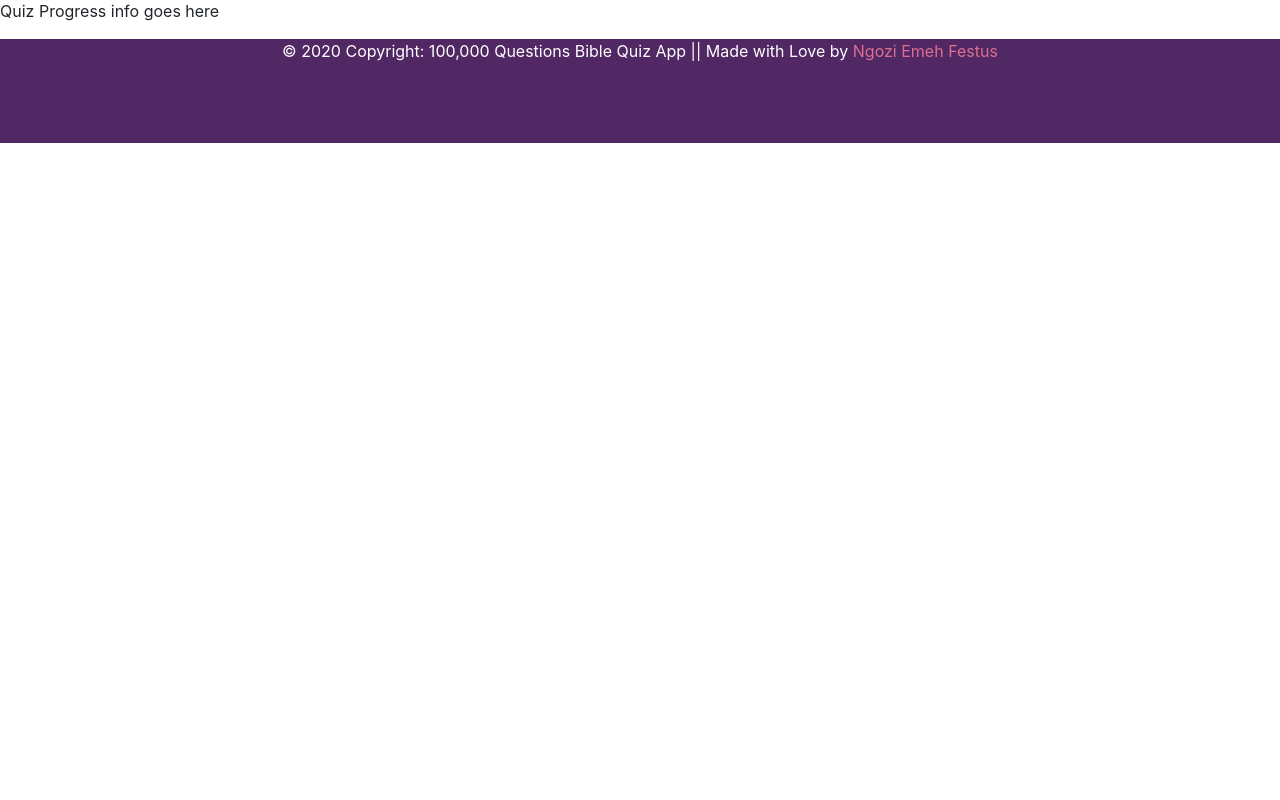
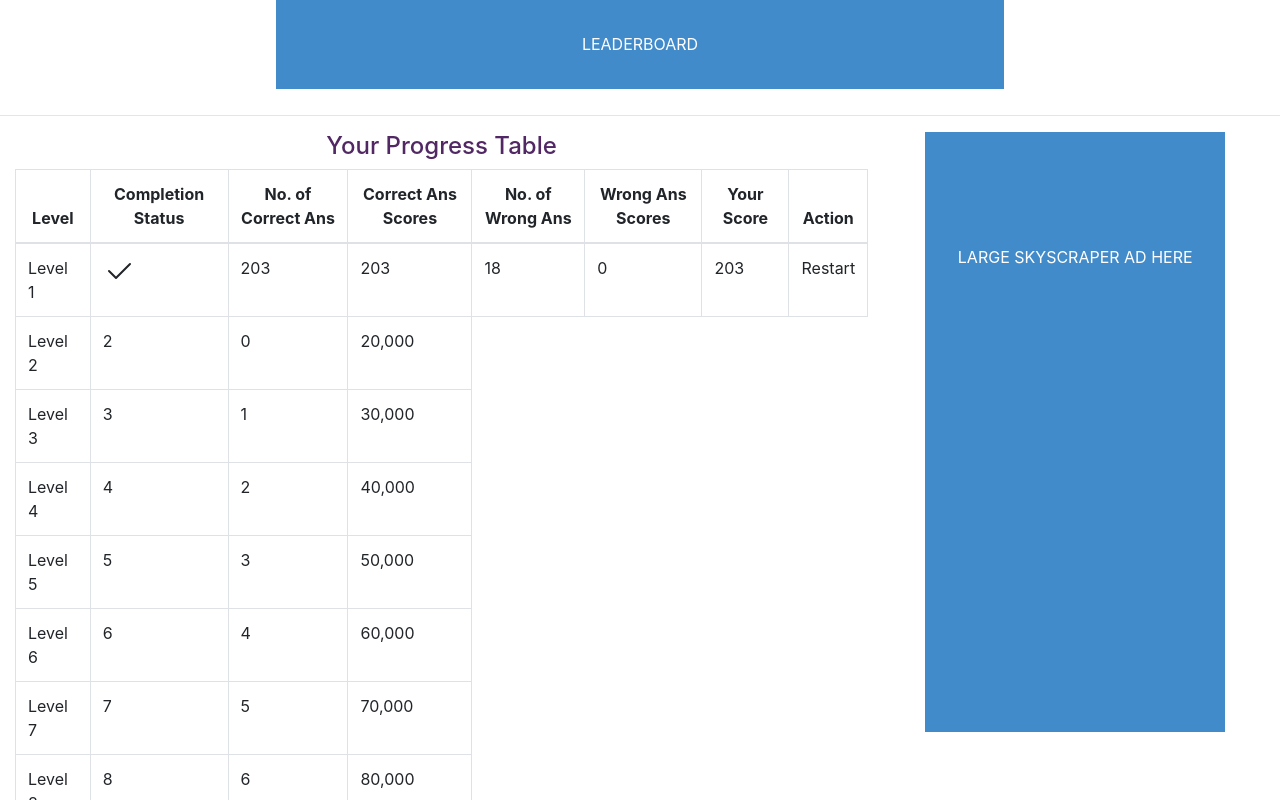
Before and after one commit to NgoziEmeh/Bible-quiz-web-app-frontend, an Angular app: page /progress in a window 1280 px wide. Shown: the part 320-1120 px from the top of the page. Before the commit the page ends 800 px from the top, so only its background shows below. Built offline with nearby package versions, Linux system fonts and the light colour scheme.

Commit message:
progress page

```diff
--- a/src/app/guideline/guideline.component.html
+++ b/src/app/guideline/guideline.component.html
@@ -36,8 +36,8 @@
 
     <div class="guideline-para container-fluid">
         <p>Our Bible quiz game is based on 10 difficulty levels.The higher you go, the more deeper it gets. Higher levels require more attention to detail. Though it may be seen as deep for some people, they only intend to teach and make you pay attention to those Bible verses that are not publicly popular.</p>
-        <p>You are required to start from easy to less difficult to difficult to highly difficult levels. i.e: Level 1 before Level 2, etc.</p>
-        <p>Since level of difficulties are diffrent, scores are allocated based on the level you are currently playing. Scores can be gained for correct answers and lost for incorrect answers.</p>
+        <p>You are required to start from easy to less difficult to difficult to highly difficult levels. i.e: Level 1 before Level 2, etc. Once you answer 10% of Bible questions for your current level, you will qualify for promotion to the next level.</p>
+        <p>Since level of difficulties are diffrent, scores are allocated based on the level you are currently playing. Scores can be gained for correct answers and lost for incorrect answers.As higher level means higher deduction of scores for wrong answers, you can decide to stay and finish questions in your current level.</p>
     </div>
 
     <div class="table-area">
--- a/src/app/header/header.component.html
+++ b/src/app/header/header.component.html
@@ -21,7 +21,7 @@
 
         <ul class="navbar-nav ml-auto">
             <li class="nav-item">
-              <a class="nav-link active" href="#">Guidelines</a>
+              <a class="nav-link active" href="/guideline">Guidelines</a>
             </li>
             <li class="nav-item">
               <a class="nav-link" href="#">Contact</a>
--- a/src/app/progress/progress.component.css
+++ b/src/app/progress/progress.component.css
@@ -0,0 +1,207 @@
+/* Views of upper leaderboard adverts */
+/* Mobile phones */
+@media screen and (max-width: 486px){
+    .up-ad-holder{
+        height: 50px;
+        width: 100%;
+        text-align: center;
+    }
+    .leaderboard-holder{
+        display: none;
+    }
+    .mobilead-holder{
+        display: block;
+        display: flex;
+        justify-content: center;
+    }
+
+    .mediumleaderboard-holder{
+        display: none;
+    }
+}
+
+/* Tablet leaderboard advert views */
+@media screen and (min-width: 487px) and (max-width: 760px){
+    .up-ad-holder{
+        height: 50px;
+        width: 100%;
+        text-align: center;
+    }
+    .leaderboard-holder{
+        display: none;
+    }
+    .mobilead-holder{
+        display: none;
+    }
+
+    .mediumleaderboard-holder{
+        display: block;
+        display: flex;
+        justify-content: center;
+    }
+}
+/* Upper leaderboard advert on laptops and large screens */
+
+@media screen and (min-width: 761px){
+    .up-ad-holder{
+        height: 100px;
+        width: 100%;
+
+    }
+    .leaderboard-holder{
+        display: block;
+        display: flex;
+        justify-content: center;
+    }
+    .mobilead-holder{
+        display: none;
+    }
+
+    .mediumleaderboard-holder{
+        display: none;
+    }
+}
+
+/* Your Progress Table */
+/* Score allocation table area */
+.table-area{
+    width: 100%;
+    height: 1000px;
+    display: flex;
+    flex-direction: row;
+}
+
+.allocation-area{
+    width: 66%;
+    height: 100%;
+
+}
+.allocation-title{
+    color: #512764;
+    text-align: center;
+}
+.allocation-ad{
+    width: 33%;
+    height: 100%;
+
+}
+
+thead{
+    text-align: center;
+}
+
+/* Allocation area advert views */
+
+/* Mobile phones */
+@media screen and (max-width: 480px){
+    .table-area{
+        width: 100%;
+        height: 1350px;
+        display: flex;
+        flex-direction: column;
+    }
+
+    .allocation-area{
+        width: 100%;
+        height: 66%;
+
+    }
+    .allocation-ad{
+        width: 100%;
+        height: 33%;
+
+    }
+
+    .allo-squaread{
+        display: block;
+        display: flex;
+        justify-content: center;
+    }
+
+    .allo-skyscraper{
+        display: none;
+    }
+
+    .allo-largeskycraper{
+        display: none;
+
+    }
+}
+
+
+
+/* Tablet view */
+@media screen and (min-width: 481px) and (max-width: 900px){
+    .table-area{
+        width: 100%;
+        height: 1000px;
+        display: flex;
+        flex-direction: row;
+    }
+
+    .allocation-area{
+        width: 69%;
+        height: 100%;
+
+    }
+    .allocation-ad{
+        width: 30%;
+        height: 100%;
+
+    }
+
+    .allo-squaread{
+        display: none;
+
+    }
+
+    .allo-skyscraper{
+        display: block;
+        display: flex;
+        justify-content: center;
+    }
+
+    .allo-largeskycraper{
+        display: none;
+
+    }
+}
+
+
+/* Laptop and large screen allocation advert view */
+@media screen and (min-width: 901px){
+    .table-area{
+        width: 100%;
+        height: 1000px;
+        display: flex;
+        flex-direction: row;
+    }
+
+    .allocation-area{
+        width: 69%;
+        height: 100%;
+
+    }
+    .allocation-ad{
+        width: 30%;
+        height: 100%;
+
+    }
+
+    .allo-squaread{
+        display: none;
+
+    }
+
+    .allo-skyscraper{
+        display: none;
+
+    }
+
+    .allo-largeskycraper{
+        display: none;
+        display: flex;
+        justify-content: center;
+
+    }
+}
--- a/src/app/progress/progress.component.html
+++ b/src/app/progress/progress.component.html
@@ -4,8 +4,127 @@
 <div class="score_area">
     <app-scoreboard></app-scoreboard>
 </div>
+<!-- Upper leaderboard adverts -->
+<div class="up-ad-holder">
+    <div class="leaderboard-holder">
+            <app-leaderboardad></app-leaderboardad>
+    </div>
+    <div class="mobilead-holder">
+            <app-mobilead></app-mobilead>
+    </div>
+
+    <div class="mediumleaderboard-holder">
+            <app-mediumleaderboard></app-mediumleaderboard>
+    </div>
+</div>
+<hr>
+
+<!-- End of upper leaderboard adverts -->
 <div class="progress_area">
-    <p>Quiz Progress  info goes here</p>
+    <div class="table-area">
+        <div class="allocation-area">
+            <div class="allocation-title">
+                <h4>Your Progress Table</h4>
+            </div>
+            <div class="table-responsive container-fluid">
+                <table class="table table-hover table-bordered">
+                    <thead>
+                        <tr>
+                            <th>Level</th>
+                            <th>Completion Status</th>
+                            <th>No. of Correct Ans</th>
+                            <th>Correct Ans Scores</th>
+                            <th>No. of Wrong Ans</th>
+                            <th>Wrong Ans Scores</th>
+                            <th>Your Score</th>
+                            <th>Action</th>
+                        </tr>
+                    </thead>
+                    <tbody>
+                        <tr>
+                            <td>Level 1</td>
+                            <td> <svg class="bi bi-check2" width="2em" height="2em" viewBox="0 0 16 16" fill="currentColor" xmlns="http://www.w3.org/2000/svg">
+                                <path fill-rule="evenodd" d="M13.854 3.646a.5.5 0 0 1 0 .708l-7 7a.5.5 0 0 1-.708 0l-3.5-3.5a.5.5 0 1 1 .708-.708L6.5 10.293l6.646-6.647a.5.5 0 0 1 .708 0z"/>
+                              </svg></td>
+                            <td>203</td>
+                            <td>203</td>
+                            <td>18</td>
+                            <td>0</td>
+                            <td>203</td>
+                            <td>Restart</td>
+                        </tr>
+                        <tr>
+                            <td>Level 2</td>
+                            <td>2</td>
+                            <td>0</td>
+                            <td>20,000</td>
+                        </tr>
+                        <tr>
+                            <td>Level 3</td>
+                            <td>3</td>
+                            <td>1</td>
+                            <td>30,000</td>
+                        </tr>
+                        <tr>
+                            <td>Level 4</td>
+                            <td>4</td>
+                            <td>2</td>
+                            <td>40,000</td>
+                        </tr>
+                        <tr>
+                            <td>Level 5</td>
+                            <td>5</td>
+                            <td>3</td>
+                            <td>50,000</td>
+                        </tr>
+                        <tr>
+                            <td>Level 6</td>
+                            <td>6</td>
+                            <td>4</td>
+                            <td>60,000</td>
+                        </tr>
+                        <tr>
+                            <td>Level 7</td>
+                            <td>7</td>
+                            <td>5</td>
+                            <td>70,000</td>
+                        </tr>
+                        <tr>
+                            <td>Level 8</td>
+                            <td>8</td>
+                            <td>6</td>
+                            <td>80,000</td>
+                        </tr>
+                        <tr>
+                            <td>Level 9</td>
+                            <td>9</td>
+                            <td>7</td>
+                            <td>90,000</td>
+                        </tr>
+                        <tr>
+                            <td>Level 10</td>
+                            <td>10</td>
+                            <td>8</td>
+                            <td>100,000</td>
+                        </tr>
+                    </tbody>
+                </table>
+            </div>
+        </div>
+        <div class="allocation-ad">
+            <div class="allo-squaread">
+                <app-squaread></app-squaread>
+            </div>
+
+
+            <div class="allo-skyscraper">
+                <app-skyscraperad></app-skyscraperad>
+            </div>
+           <div class="allo-largeskycraper">
+            <app-largeskyscraper></app-largeskyscraper>
+           </div>
+        </div>
+    </div>
 </div>
 <div class="footer_area">
     <app-footer></app-footer>
--- a/src/app/progress/progress.component.ts
+++ b/src/app/progress/progress.component.ts
@@ -2,7 +2,8 @@ import { Component } from '@angular/core'
 
 @Component({
     selector: 'app-progress',
-    templateUrl: './progress.component.html'
+    templateUrl: './progress.component.html',
+    styleUrls: ['./progress.component.css']
 })
 export class ProgressComponent{
 
```
